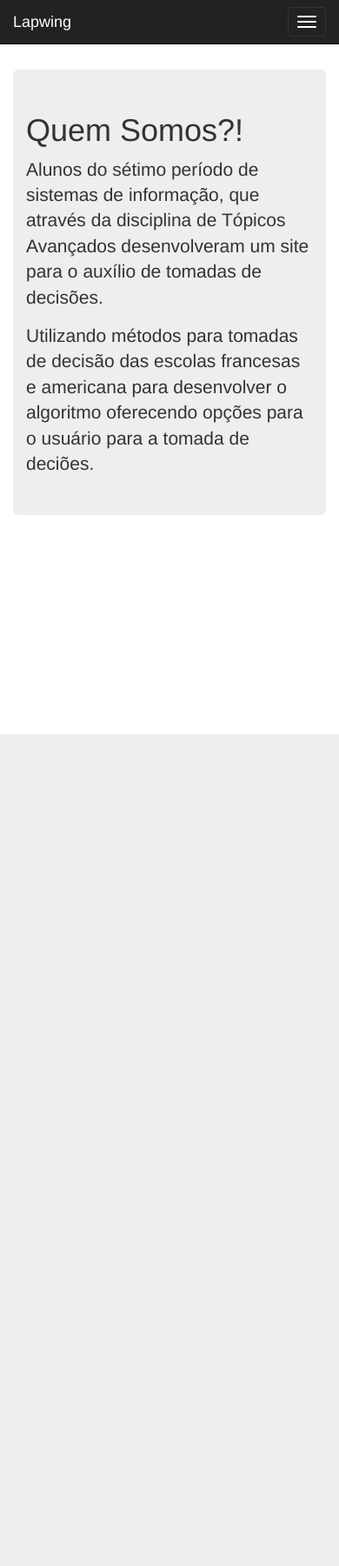
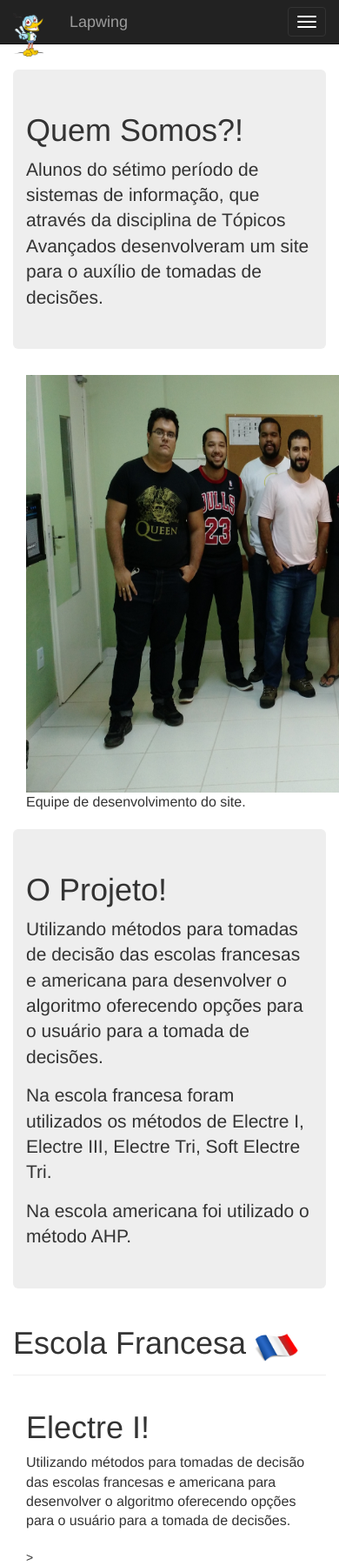
Before and after one commit to OthoGarcia/Analise-Decisoria, a Django app: page /main/sobre/ in a window 390 px wide; the page is wider, and only the part inside the window is pictured. Shown: that part at 87% size. Before the commit the page ends 844 px from the top of that part, so only its background shows below. Run offline with Django 3.2, Linux system fonts and the light colour scheme; some libraries are stand-ins or nearby versions.

Commit message:
Ajustes feitos no layout do projeto

```diff
--- a/analise_decisoria/main/templates/main/base.html
+++ b/analise_decisoria/main/templates/main/base.html
@@ -35,6 +35,7 @@
         <span class="icon-bar"></span>
         <span class="icon-bar"></span>
       </button>
+      <a class="navbar-brand" href="/"><img width='35px' height='50px'src="{% static 'Imagens/IconeMascote.png' %}" alt='' href="/"></a>
       <a class="navbar-brand" href="/">Lapwing</a>
     </div>
 
--- a/analise_decisoria/main/templates/main/sobre.html
+++ b/analise_decisoria/main/templates/main/sobre.html
@@ -9,8 +9,33 @@
    <div class="jumbotron">
      <h1>Quem Somos?!</h1>
      <p class="lead">Alunos do sétimo período de sistemas de informação, que através da disciplina de Tópicos Avançados desenvolveram um site para o auxílio de tomadas de decisões.</p>
-     <p class="lead">Utilizando métodos para tomadas de decisão das escolas francesas e americana para desenvolver o algoritmo oferecendo opções para o usuário para a tomada de deciões.</p>
    </div>
+
+   <div class="col-md-12 col-md-offset-3">
+     <div class="form-group">
+       <img align='middle' width='720px' height='480px' src="{% static 'Imagens/Equipe.jpg' %}" alt="ds">
+       <p class="lead">Equipe de desenvolvimento do site.</p>
+     </div>
+   </div>
+
+   <div class="jumbotron col-md-12">
+     <h1>O Projeto!</h1>
+     <p class="lead">Utilizando métodos para tomadas de decisão das escolas francesas e americana para desenvolver o algoritmo oferecendo opções para o usuário para a tomada de decisões.</p>
+     <p class="lead">Na escola francesa foram utilizados os métodos de Electre I, Electre III, Electre Tri, Soft Electre Tri. </p>
+     <p class="lead">Na escola americana foi utilizado o método AHP.</p>
+   </div>
+   <h1 class="page-header">Escola Francesa <img align='middle' width='50' height='50px' src="{% static 'Imagens/franca.png' %}" alt="ds"></h1>
+
+   <div class="row placeholders"></div>
+
+   <div class="col-md-6">
+     <h1>Electre I!</h1>
+   </div>
+
+   <div class="col-md-6">
+     <p class="lead">Utilizando métodos para tomadas de decisão das escolas francesas e americana para desenvolver o algoritmo oferecendo opções para o usuário para a tomada de decisões.</p>>
+   </div>
+
 </div>
 
 {% endblock %}
```
Also changed, not shown: analise_decisoria/static/Imagens/Equipe.jpg (added), analise_decisoria/static/Imagens/IconeMascote.png (added), analise_decisoria/static/Imagens/franca.png (added).
